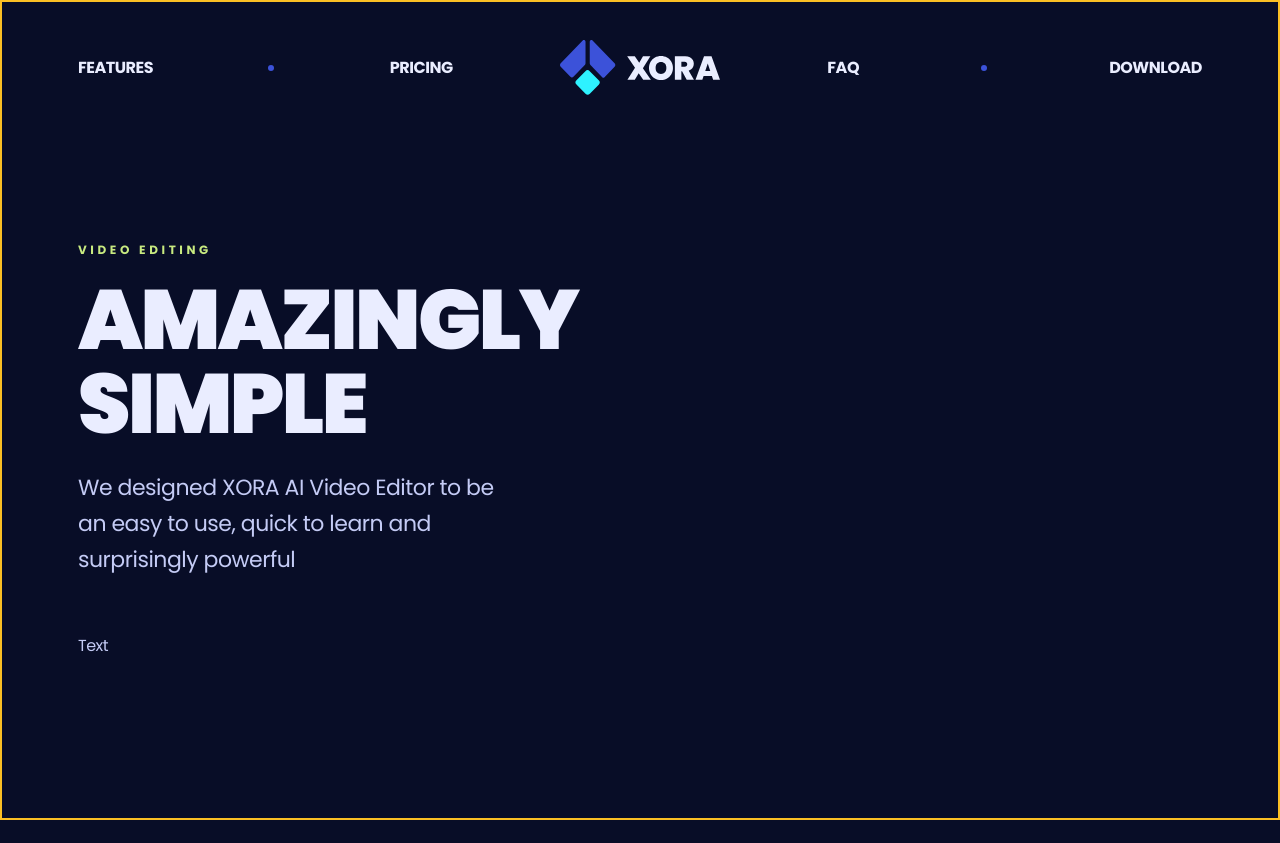
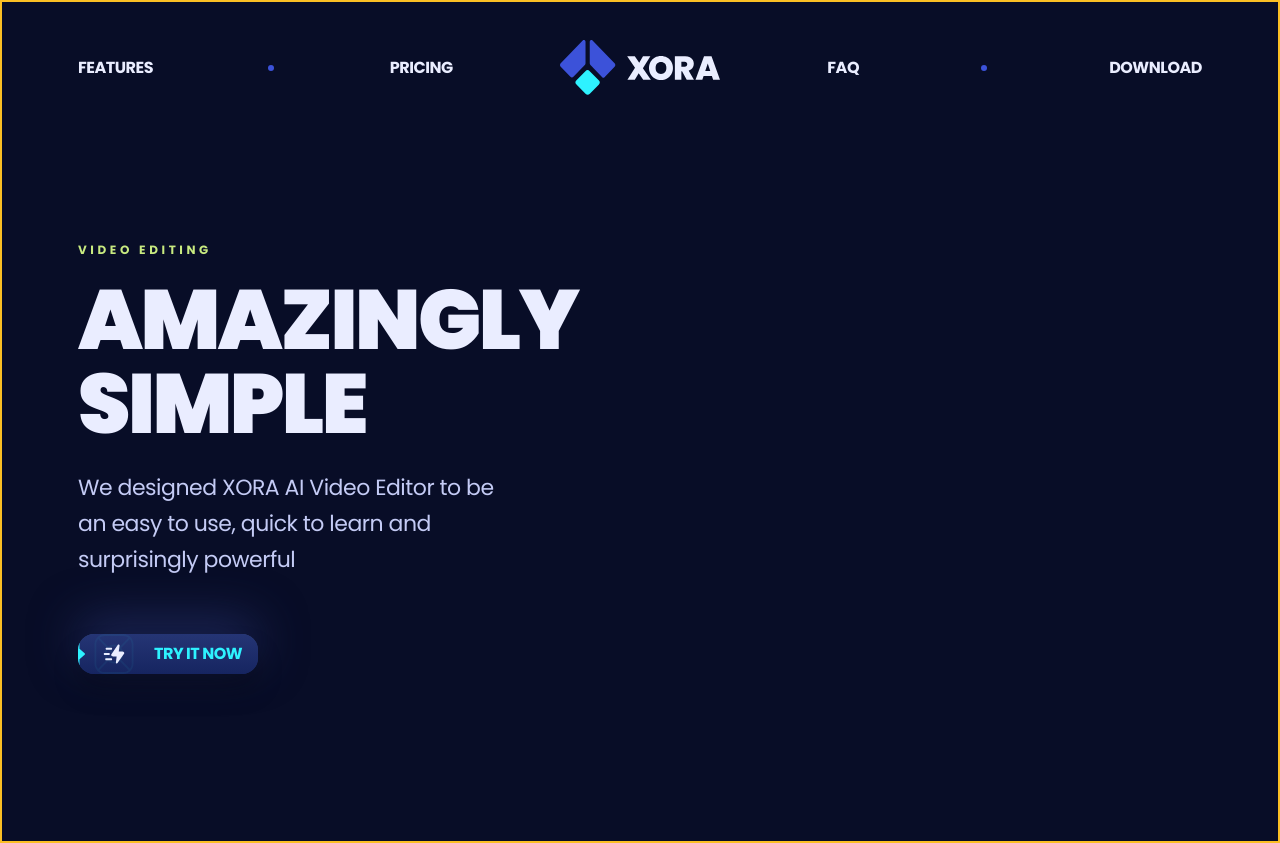
Before and after one commit to hassan-jamshaid10/ReactApp, a React (Vite) app: page / in a window 1280 px wide. Before the commit the page ends 820 px from the top, so only its background shows below. Built offline with nearby package versions, Linux system fonts and the light colour scheme.

Commit message:
Made Reuseable Button Component | Landing Page in Making

```diff
--- a/src/Components/LandingPage/index.jsx
+++ b/src/Components/LandingPage/index.jsx
@@ -1,8 +1,7 @@
 import React from 'react';
 import { Element } from 'react-scroll';
 import { Link as LinkScroll } from "react-scroll";
-
-
+import Button from '../../ReusableComponents/button';
 
 
 
@@ -26,7 +25,7 @@
                 We designed XORA AI Video Editor to be an easy to use, quick to learn
                 and surprisingly powerful </p>
                 <LinkScroll to="Features" offset={-100} spy smooth>
-                Text
+                <Button icon="/images/zap.svg">Try it now</Button>
                 </LinkScroll>
             </div>
         </div>
--- /dev/null
+++ b/src/ReusableComponents/Button.jsx
@@ -0,0 +1,39 @@
+import clsx from 'clsx';
+import React from 'react';
+import { Marker } from './Marker';
+
+const Button = ({icon,children,href,containerClassName,onClick,markerFill}) => {
+
+ const Inner=()=> (<>
+ <span className='relative flex items-center min-h-[60] px-4 g4 rounded-2xl
+  inner-before group-hover:before:opacity-100 overflow-hidden'>
+    <span className="absolute -left-[1px]">
+        <Marker markerFill={markerFill}/>
+    </span>
+{icon && (
+    <img src={icon} alt="circle" className='size-10 mr-5 object-contain z-10'/>
+)}
+
+<span className="relative z-2 font-poppins base-bold text-p1 uppercase">
+    {children}
+</span>
+ </span>
+
+ <span className="glow-before glow-after" />
+ </>);
+
+    return href ? (
+    <a className={clsx('relative,p-0.5 g5 rounded-2xl shadow-500 group',containerClassName)}
+    href={href}>
+        <Inner/>
+    </a>
+  ) : (
+   <button className={clsx('relative,p-0.5 g5 rounded-2xl shadow-500 group ',containerClassName)}
+   onClick={onClick}
+   >
+      <Inner/>
+   </button>
+  )
+}
+
+export default Button;
--- /dev/null
+++ b/src/ReusableComponents/Marker.jsx
@@ -0,0 +1,18 @@
+export const Marker = ({ fill }) => {
+    return (
+      <svg
+        width="8"
+        height="22"
+        viewBox="0 0 8 22"
+        fill="none"
+        xmlns="http://www.w3.org/2000/svg"
+      >
+        <path
+          fillRule="evenodd"
+          clipRule="evenodd"
+          d="M2.5 0H0.5V4V18V22H2.5V16.25L7.63991 11.7526C8.09524 11.3542 8.09524 10.6458 7.63991 10.2474L2.5 5.75V0Z"
+          fill={fill || "#2EF2FF"}
+        />
+      </svg>
+    );
+  };
```
